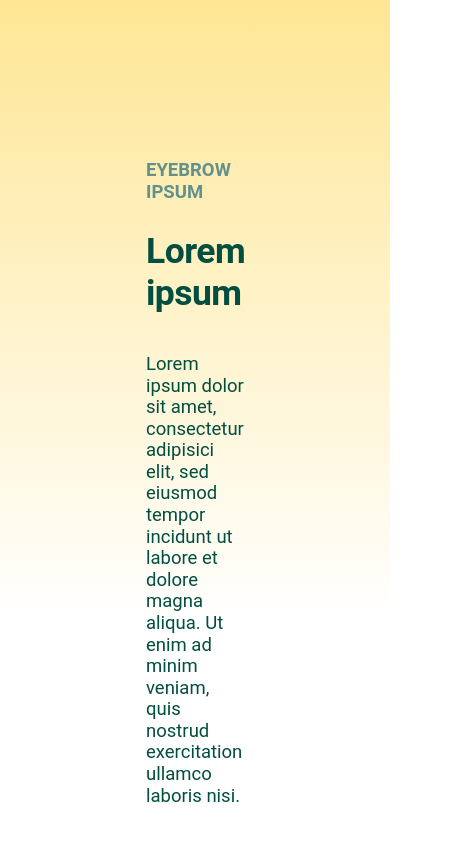
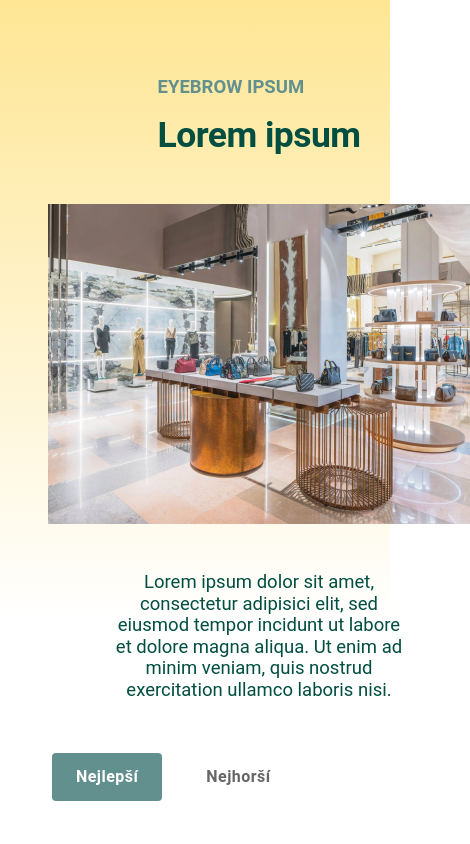
Before and after one commit to oxanakraynova/landing-page-mui, a React (Vite) app: page / in a window 390 px wide. Shown: the top 844 px of the page, 470 px wide, since content can reach past the window. Built offline with nearby package versions, Linux system fonts and the light colour scheme; no server answers.

Commit message:
- set media queries

```diff
--- a/src/Layout/Layout.tsx
+++ b/src/Layout/Layout.tsx
@@ -1,15 +1,35 @@
-import { Container, CssBaseline, ThemeProvider } from "@mui/material";
+import {
+  Container,
+  CssBaseline,
+  ThemeProvider,
+  useMediaQuery,
+  useTheme,
+} from "@mui/material";
 import React from "react";
-import theme from "../theme";
+import appTheme from "../theme";
 
 function Layout(props: { children: React.ReactNode }) {
+  const theme = useTheme();
+  const isDesktop = useMediaQuery(theme.breakpoints.up("lg"));
+  const isTablet = useMediaQuery(theme.breakpoints.up("md"));
+
+  let padding;
+
+  if (isDesktop) {
+    padding = "7.5rem 9.125rem";
+  } else if (isTablet) {
+    padding = "3.75rem 7.5rem";
+  } else {
+    padding = "1.813rem 3rem";
+  }
+
   return (
-    <ThemeProvider theme={theme}>
+    <ThemeProvider theme={appTheme}>
       <CssBaseline />
       <Container
         maxWidth="xl"
         style={{
-          padding: "7.5rem 9.125rem",
+          padding: `${padding}`,
         }}
       >
         {props.children}
--- a/src/UI/CustomTab.tsx
+++ b/src/UI/CustomTab.tsx
@@ -2,7 +2,7 @@ import * as React from "react";
 import Tabs from "@mui/material/Tabs";
 import Tab from "@mui/material/Tab";
 import Box from "@mui/material/Box";
-import { styled } from "@mui/material";
+import { styled, useMediaQuery, useTheme } from "@mui/material";
 
 interface CustomTabProps {
   onChange: (newValue: string) => void;
@@ -28,6 +28,10 @@ const StyledTabs = styled(Tabs)(({ theme }) => ({
 }));
 
 export default function CustomTab({ onChange, sortingOption }: CustomTabProps) {
+  const theme = useTheme();
+  const isDesktop = useMediaQuery(theme.breakpoints.up("lg"));
+  const isTablet = useMediaQuery(theme.breakpoints.up("md"));
+
   const handleChange = (event: React.SyntheticEvent, newValue: string) => {
     onChange(newValue);
   };
@@ -40,7 +44,10 @@ export default function CustomTab({ onChange, sortingOption }: CustomTabProps) {
         textColor="secondary"
         indicatorColor="secondary"
         aria-label="sorting tabs"
-        style={{ marginBottom: "3.75rem" }}
+        style={{
+          marginBottom: "3.75rem",
+          marginTop: isDesktop ? "7.5rem" : isTablet ? "3.75rem" : "3rem",
+        }}
       >
         <StyledTab
           value="best"
--- a/src/components/Footer.tsx
+++ b/src/components/Footer.tsx
@@ -1,5 +1,5 @@
 import { Box } from "@mui/material";
-import theme from "../theme";
+import appTheme from "../theme";
 import { ColorButton } from "../UI/CustomButton";
 
 interface ButtonProps {
@@ -13,8 +13,8 @@ function Footer({ onClick }: ButtonProps) {
         <ColorButton
           disableElevation
           variant="contained"
-          backgroundColor={theme.palette.info.main}
-          textColor={theme.palette.primary.main}
+          backgroundColor={appTheme.palette.info.main}
+          textColor={appTheme.palette.primary.main}
           onClick={onClick}
           style={{
             textAlign: "center",
--- a/src/components/HeroSection.tsx
+++ b/src/components/HeroSection.tsx
@@ -1,49 +1,80 @@
-import { CardMedia, Grid, Typography } from "@mui/material";
-import theme from "../theme";
+import {
+  CardMedia,
+  Grid,
+  Typography,
+  useMediaQuery,
+  useTheme,
+} from "@mui/material";
+import appTheme from "../theme";
 import heroImage from "../assets/image6.png";
 
 function HeroSection() {
+  const theme = useTheme();
+  const isDesktop = useMediaQuery(theme.breakpoints.up("lg"));
+  const isTablet = useMediaQuery(theme.breakpoints.up("md"));
+  // const isMobile = useMediaQuery(theme.breakpoints.down("md"));
+
   return (
     <>
       <Grid
         container
-        direction="row"
-        justifyContent="space-between"
-        alignItems="flex-start"
+        direction={isDesktop || isTablet ? "row" : "column"}
+        justifyContent={isDesktop || isTablet ? "space-between" : "flex-start"}
+        alignItems={isDesktop || isTablet ? "flex-start" : "center"}
       >
-        <Grid item xs={12} md={4}>
+        <Grid item xs={12} sm={6} md={4}>
           <Typography
             variant="h3"
             fontWeight="bold"
-            color={theme.palette.secondary.main}
-            style={{ paddingTop: "2.5rem", paddingBottom: "1.75rem" }}
+            color={appTheme.palette.secondary.main}
+            style={{
+              paddingTop: isDesktop ? "2.5rem" : isTablet ? "3.75" : "3rem",
+              paddingBottom: isDesktop
+                ? "1.75rem"
+                : isTablet
+                ? "1.5rem"
+                : "1rem",
+            }}
           >
             EYEBROW IPSUM
           </Typography>
           <Typography
             variant="h1"
             fontWeight="bold"
-            color={theme.palette.primary.main}
+            color={appTheme.palette.primary.main}
+            sx={{
+              paddingBottom: isDesktop
+                ? "2.5rem"
+                : isTablet
+                ? "3.75rem"
+                : "3rem",
+            }}
           >
             Lorem ipsum
           </Typography>
-          <Typography
-            variant="h3"
-            color={theme.palette.primary.main}
-            style={{ paddingTop: "2.5rem", paddingBottom: "7.5rem" }}
-          >
-            Lorem ipsum dolor sit amet, consectetur adipisici elit, sed eiusmod
-            tempor incidunt ut labore et dolore magna aliqua. Ut enim ad minim
-            veniam, quis nostrud exercitation ullamco laboris nisi.
-          </Typography>
+          {isDesktop && (
+            <Typography
+              variant="h3"
+              color={appTheme.palette.primary.main}
+              style={{
+                paddingTop: "2.5rem",
+              }}
+            >
+              Lorem ipsum dolor sit amet, consectetur adipisici elit, sed
+              eiusmod tempor incidunt ut labore et dolore magna aliqua. Ut enim
+              ad minim veniam, quis nostrud exercitation ullamco laboris nisi.
+            </Typography>
+          )}
         </Grid>
         <Grid
           item
           xs={12}
+          sm={12}
           md={8}
+          lg={7}
           sx={{
             display: "flex",
-            justifyContent: "flex-start",
+            justifyContent: isDesktop ? "flex-start" : "center",
             alignItems: "flex-end",
           }}
         >
@@ -53,6 +84,21 @@ function HeroSection() {
             title="shopImage"
           />
         </Grid>
+        <Grid item xs={12} sm={12} md={12} lg={5}>
+          <Typography
+            variant="h3"
+            color={appTheme.palette.primary.main}
+            style={{
+              paddingTop: isTablet ? "3.75rem" : "3rem",
+              textAlign: "center",
+              display: isDesktop ? "none" : "block",
+            }}
+          >
+            Lorem ipsum dolor sit amet, consectetur adipisici elit, sed eiusmod
+            tempor incidunt ut labore et dolore magna aliqua. Ut enim ad minim
+            veniam, quis nostrud exercitation ullamco laboris nisi.
+          </Typography>
+        </Grid>
       </Grid>
     </>
   );
--- a/src/theme.ts
+++ b/src/theme.ts
@@ -1,7 +1,7 @@
 import { createTheme, responsiveFontSizes } from "@mui/material/styles";
 
 // A custom theme for this app
-let theme = createTheme({
+let appTheme = createTheme({
   palette: {
     primary: {
       main: "#024E40",
@@ -39,6 +39,6 @@ let theme = createTheme({
   },
 });
 
-theme = responsiveFontSizes(theme);
+appTheme = responsiveFontSizes(appTheme);
 
-export default theme;
+export default appTheme;
```
